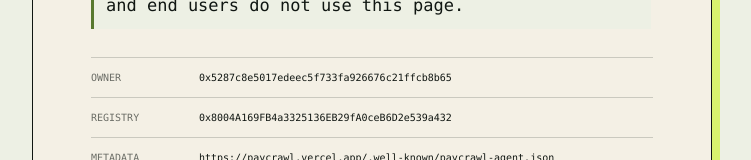
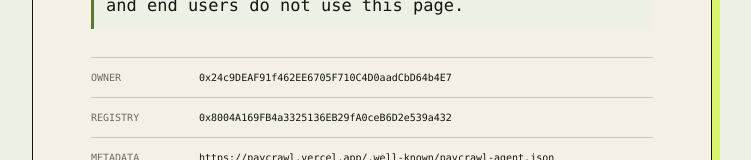
Before and after one commit to Some1Uknow/paycrawl, a Next.js app in the folder apps/web/: page /register-agent in a window 1280 px wide. Shown: the part 462-622 px from the top of the page, without its empty margins (268-1019 px from the left). Built offline with nearby package versions, Linux system fonts and the light colour scheme; what @celo/attribution-tags would draw is missing.

Commit message:
chore: switch PayCrawl wallet to MetaMask

```diff
--- a/apps/web/app/register-agent/page.tsx
+++ b/apps/web/app/register-agent/page.tsx
@@ -4,7 +4,7 @@ import { toDataSuffix } from "@celo/attribution-tags";
 import { useEffect, useState } from "react";
 
 const chainId = "0xa4ec";
-const expectedOwner = "0x5287c8e5017edeec5f733fa926676c21ffcb8b65";
+const expectedOwner = "0x24c9DEAF91f462EE6705F710C4D0aadCbD64b4E7";
 const identityRegistry = "0x8004A169FB4a3325136EB29fA0ceB6D2e539a432";
 const agentUri = "https://paycrawl.vercel.app/.well-known/paycrawl-agent.json";
 const registerData =
```
Also changed, not shown: apps/web/app/.well-known/paycrawl-agent.json/route.ts, 2 other files (tests, documents, lock files or other folders).
